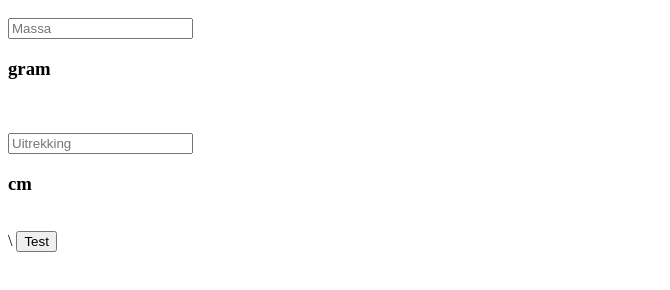
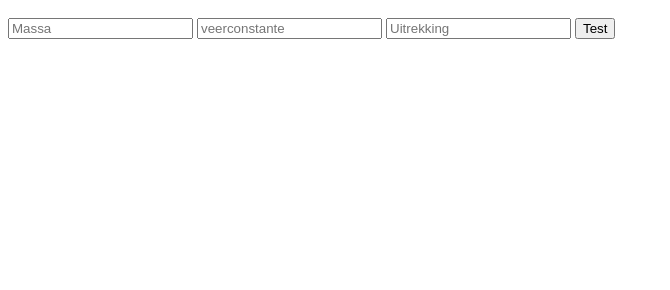
Before and after one commit to julescitronic/SpringWorld, a plain HTML site: page index.html in a window 1280 px wide. Shown: the part 48-338 px from the top of the page, without its empty margins (0-670 px from the left). Drawn offline with Linux system fonts and the light colour scheme.

Commit message:
Update index.html

```diff
--- a/index.html
+++ b/index.html
@@ -6,7 +6,8 @@
   </script>
 
   <div>
-    <p><input type="text" placeholder="Massa" name="massText"> <h3>gram</h3> <br></p>
-    <input type="text" placeholder="Uitrekking" name="uirekkingText"> <h3>cm</h3> <br>\
+    <input type="text" placeholder="Massa" name="massText">
+    <input type="text" placeholder="veerconstante" name="veerText">
+    <input type="text" placeholder="Uitrekking" name="uirekkingText">
     <button onClick="test();">Test</button>
   </div>
```
